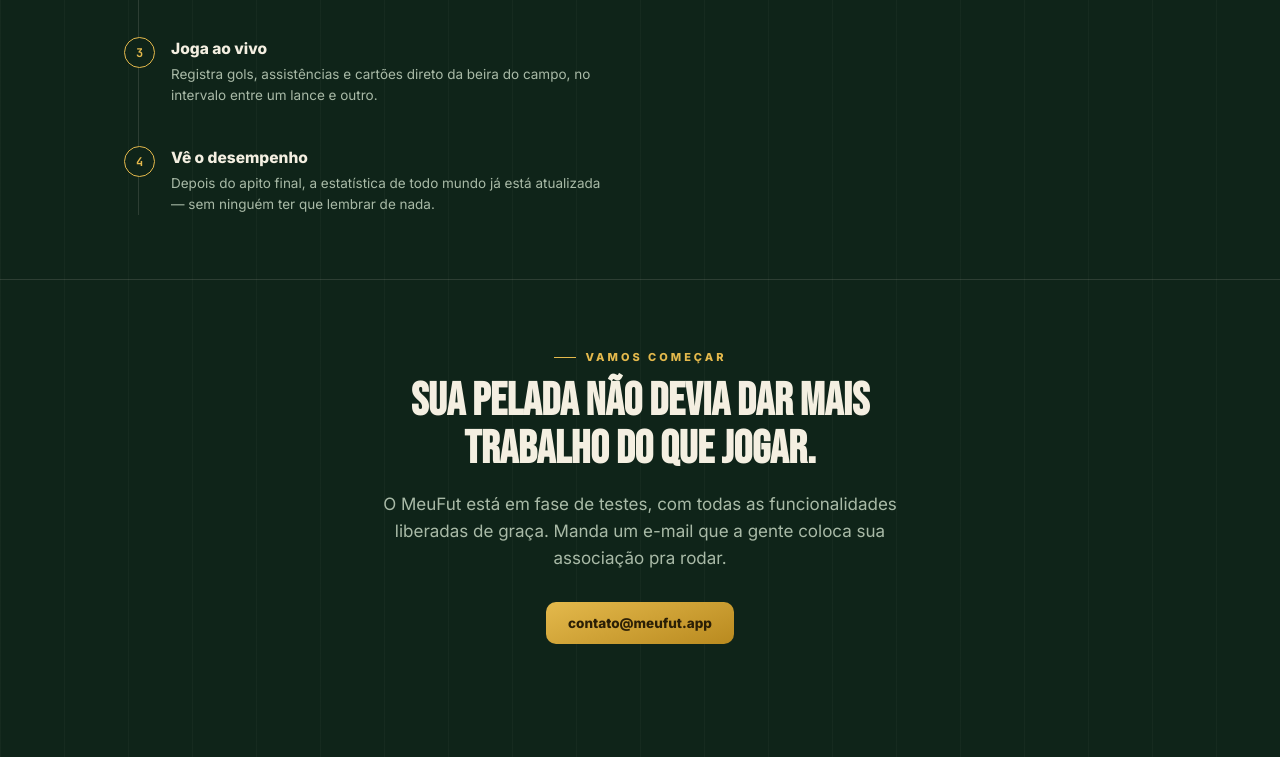
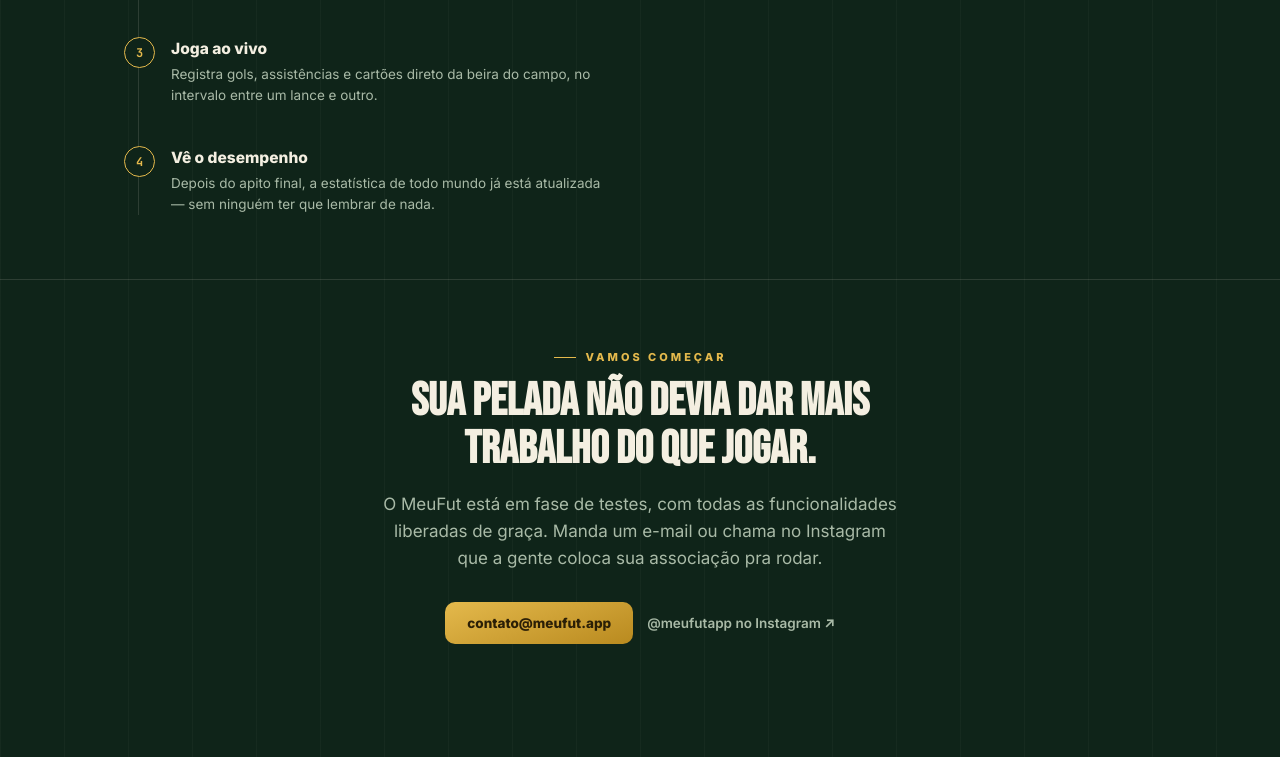
Before and after one commit to DegoMoura/meufut, a website: page index.html in a window 1280 px wide. Shown: the part 3702-4459 px from the top of the page. Drawn offline with Linux system fonts and the light colour scheme.

Commit message:
Adiciona Instagram como opcao de contato na secao final

```diff
--- a/index.html
+++ b/index.html
@@ -373,9 +373,10 @@
     <div class="wrap">
       <div class="eyebrow" style="justify-content:center;">VAMOS COMEÇAR</div>
       <h2>Sua pelada não devia dar mais<br>trabalho do que jogar.</h2>
-      <p class="lead">O MeuFut está em fase de testes, com todas as funcionalidades liberadas de graça. Manda um e-mail que a gente coloca sua associação pra rodar.</p>
+      <p class="lead">O MeuFut está em fase de testes, com todas as funcionalidades liberadas de graça. Manda um e-mail ou chama no Instagram que a gente coloca sua associação pra rodar.</p>
       <div class="cta-row">
         <a class="btn-contato" href="mailto:contato@meufut.app">contato@meufut.app</a>
+        <a class="link-baixar" href="https://instagram.com/meufutapp" target="_blank" rel="noopener">@meufutapp no Instagram ↗</a>
       </div>
     </div>
   </section>
```
